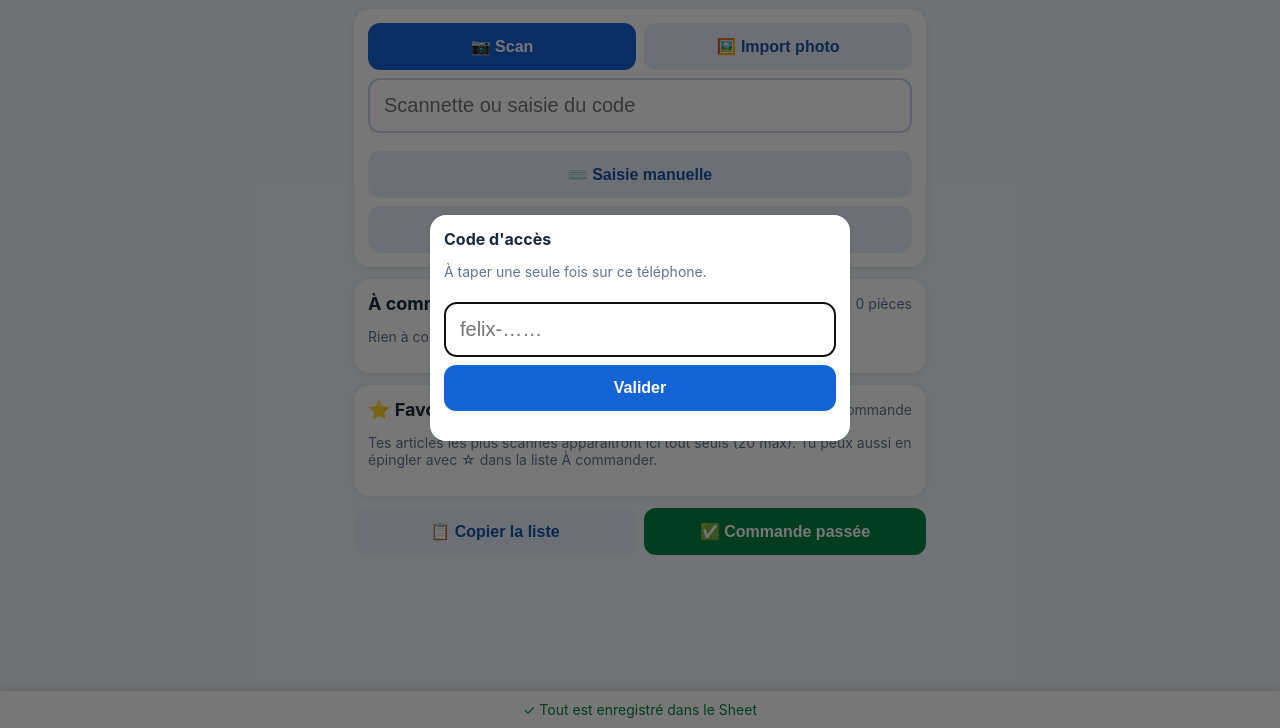
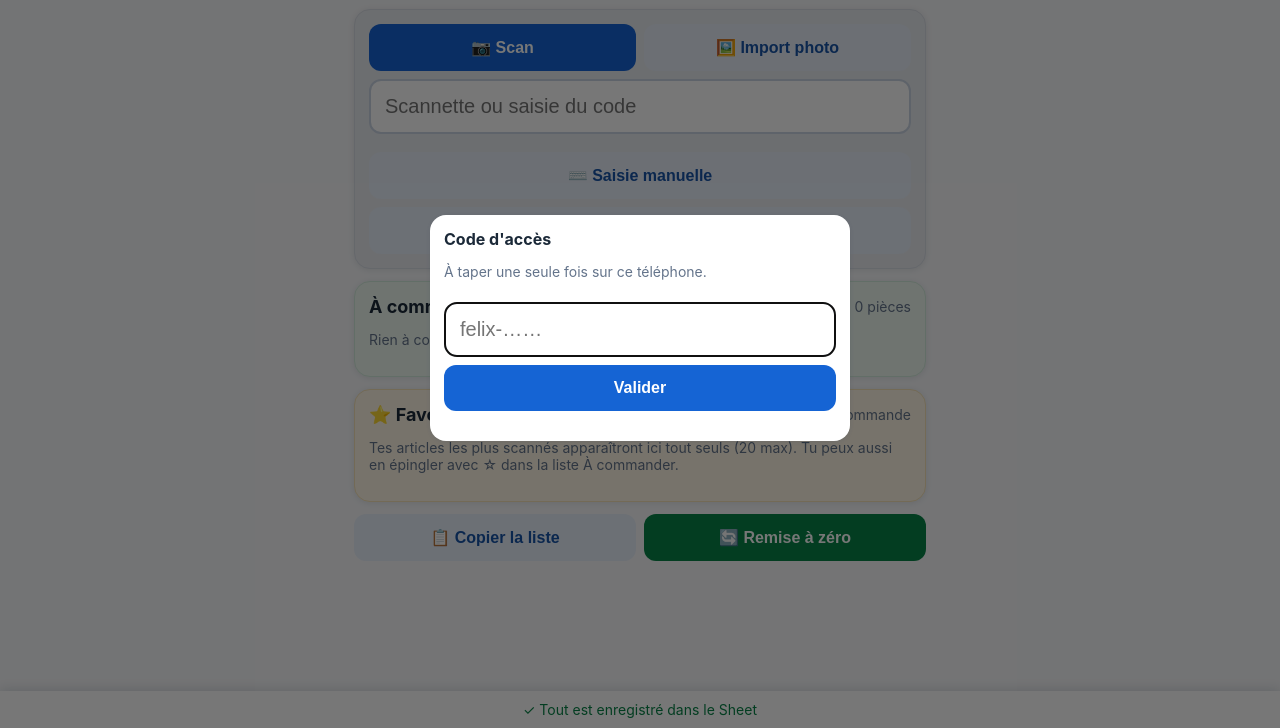
Before and after one commit to Xileft69/reassort, a plain HTML site: page index.html in a window 1280 px wide. Shown: the part 72-800 px from the top of the page. Drawn offline with Linux system fonts and the light colour scheme.

Commit message:
Blocs colorés (scan gris, commande vert, favoris jaune), bouton Remise à zéro
Co-Authored-By: Claude Opus 5.5 <noreply@anthropic.com>
Claude-Session: https://claude.ai/code/session_0163zUG2WzsjDJZEif4WLq6f

```diff
--- a/index.html
+++ b/index.html
@@ -10,12 +10,16 @@
 <link rel="icon" href="icon.png">
 <meta name="viewport" content="width=device-width, initial-scale=1, maximum-scale=1, viewport-fit=cover">
 <style>
-  :root { font-family: -apple-system, BlinkMacSystemFont, 'Segoe UI', sans-serif; color: #1b2938; background: #f2f4f8; }
+  :root { font-family: -apple-system, BlinkMacSystemFont, 'Segoe UI', sans-serif; color: #1b2938; background: #f8f9fb; }
   * { box-sizing: border-box; -webkit-tap-highlight-color: transparent; }
   body { margin: 0; }
   main { max-width: 600px; margin: auto; padding: calc(16px + env(safe-area-inset-top)) 14px 120px; }
   h1 { font-size: 26px; margin: 2px 0 4px; }
   small, .notice { color: #64748b; font-size: 14px; }
+  .panel.p-scan { background: #e9ecf1; border: 1px solid #d9dee6; }
+  .panel.p-cmd { background: #eef8f1; border: 1px solid #d3ecdc; }
+  .panel.p-fav { background: #fff7e6; border: 1px solid #f6e3b8; }
+  .p-cmd .row, .p-fav .row { border-bottom-color: #00000012; }
   .panel { background: #fff; border-radius: 16px; padding: 14px; margin: 12px 0; box-shadow: 0 1px 6px #12233a1a; }
   button { border: 0; border-radius: 12px; padding: 14px; font-weight: 700; font-size: 16px; background: #1564d4; color: #fff; }
   button:disabled { opacity: .5; }
@@ -66,7 +70,7 @@
   <small>ETABLISSEMENT FELIX</small>
   <h1>Réassort 🚚</h1>
 
-  <div class="panel">
+  <div class="panel p-scan">
     <div class="two">
       <button id="btnCam" onclick="toggleCam()">📷 Scan</button>
       <button class="secondary" onclick="$('photo').click()">🖼️ Import photo</button>
@@ -90,7 +94,7 @@
     </div>
   </div>
 
-  <div class="panel">
+  <div class="panel p-cmd">
     <div style="display:flex;justify-content:space-between;align-items:center">
       <b style="font-size:18px">À commander</b>
       <small id="count"></small>
@@ -98,7 +102,7 @@
     <div id="liste"></div>
   </div>
 
-  <div class="panel">
+  <div class="panel p-fav">
     <div style="display:flex;justify-content:space-between;align-items:center">
       <b style="font-size:18px">⭐ Favoris</b>
       <small>appuie sur + pour ajouter à la commande</small>
@@ -108,7 +112,7 @@
 
   <div class="two">
     <button class="secondary" onclick="copier()">📋 Copier la liste</button>
-    <button class="green" onclick="commandePassee()">✅ Commande passée</button>
+    <button class="green" onclick="commandePassee()">🔄 Remise à zéro</button>
   </div>
   <textarea id="copie" class="hidden" readonly></textarea>
 </main>
@@ -483,7 +487,7 @@
 
   function commandePassee() {
     if (!listeAffichee().length) { info('La liste est vide.', true); return; }
-    if (!confirm('La commande est passée ? La liste sera vidée et archivée dans « Historique commandes ».')) return;
+    if (!confirm('Remise à zéro ? La liste sera vidée et archivée dans « Historique commandes ».')) return;
     clearTimeout(minuterie);
     etatSync();
     envoyer(() => {
@@ -494,7 +498,7 @@
         dernierCode = '';
         $('copie').classList.add('hidden');
         afficher();
-        info('✅ Commande archivée');
+        info('🔄 Liste remise à zéro (archivée dans l\'historique)');
       }).catch(e => { envoiEnCours = false; info(e.message || String(e), true); etatSync(); });
     });
   }
```
